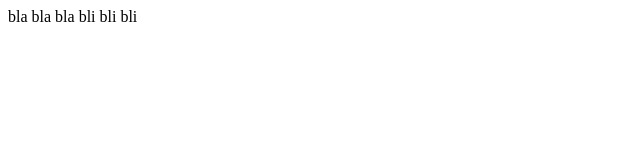
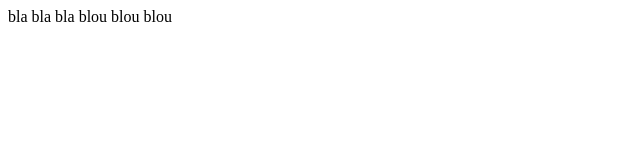
Before and after one commit to Reesoto/sandbox, a plain HTML site: page index.html in a window 1280 px wide. Shown: the full height of the page, 0-640 px from the left. Drawn offline with Linux system fonts and the light colour scheme.

Commit message:
change wording

```diff
--- a/index.html
+++ b/index.html
@@ -6,6 +6,6 @@
 </head>
 <body>
     bla bla bla
-    bli bli bli
+    blou blou blou
 </body>
 </html>
```
